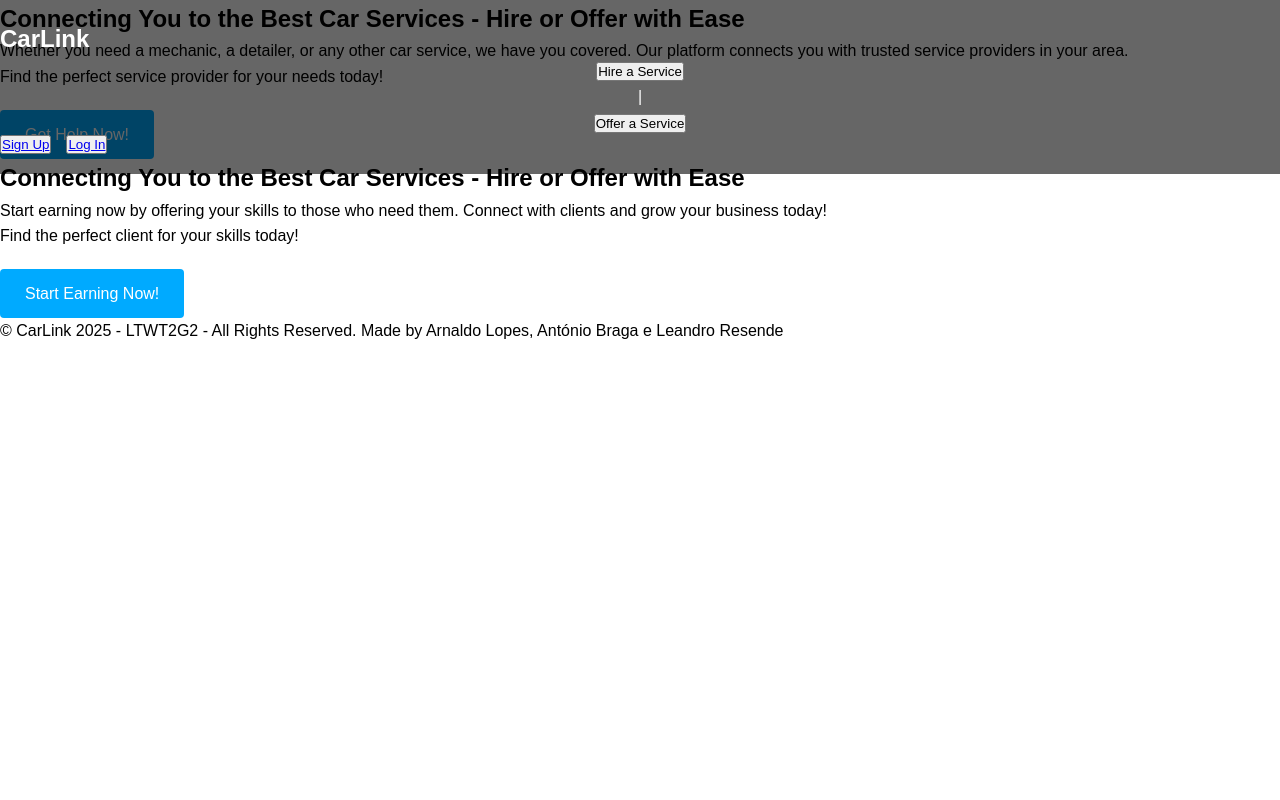
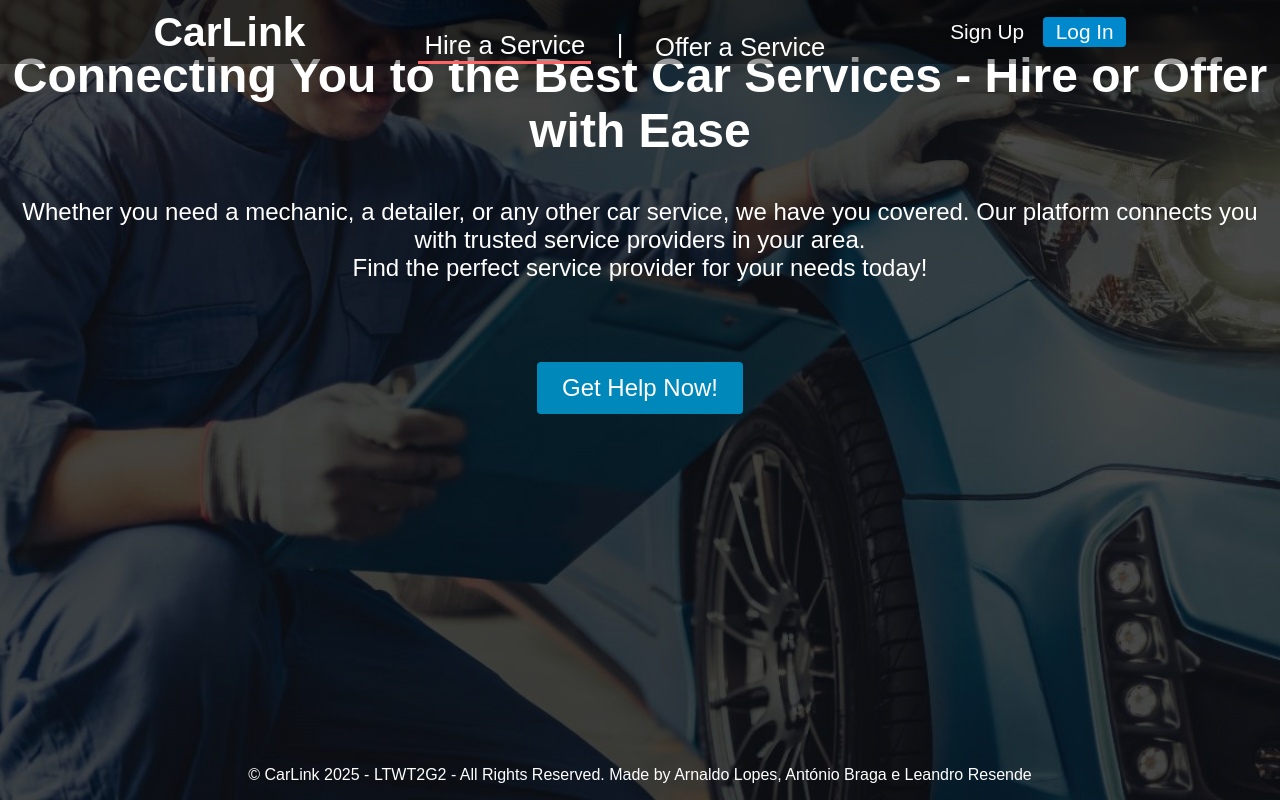
Before and after one commit to leorsd/FEUP-LTW, a PHP site: page /pages/home.php in a window 1280 px wide. Run offline with PHP 8.4, Linux system fonts and the light colour scheme.

Commit message:
Finished css for the 3 pages already implemented

```diff
--- a/css/home.css
+++ b/css/home.css
@@ -1,134 +1,171 @@
-/* Reset basic styles */
-* {
+/* Reset some default styles */
+body {
+    font-family: 'Arial', sans-serif;
     margin: 0;
     padding: 0;
-    box-sizing: border-box;
 }
 
-/* Body defaults */
-body {
-    font-family: Arial, sans-serif;
-    line-height: 1.6;
-}
 
 /* Header Transparent Over Image */
 header {
     position: absolute;
     top: 0;
     left: 0;
-    width: 100%;
-    background: rgba(0, 0, 0, 0.6);
+    width: 100vw;
+    height: 8vh;
+    background: rgba(0, 0, 0, 0.4);
     color: #fff;
-    padding: 20px 0;
-    z-index: 1000;
+    display: flex;
+    align-items: center;
+    justify-content: space-between;
 }
 
-header .container {
-    display: flex;
-    justify-content: space-between;
-    align-items: center;
-    max-width: 1200px;
-    margin: 0 auto;
-    padding: 0 20px;
-    flex-wrap: wrap;
-}
-
-header .logo {
-    font-size: 24px;
+header .left {
+    margin-left: 12vw;
+    font-size: 1.7rem;
     font-weight: bold;
 }
 
 header .center {
-    flex: 1;
+    align-self: last baseline;
+    display: flex;
+
+    button{
+        border: none
+    }
+
+    #hire-button {
+        cursor: pointer;
+        background-color: inherit;
+        color: #fff;
+        font-size: 1.6rem;
+    }
+
+    #bar{
+        cursor: default;
+        user-select: none;
+        pointer-events: none;
+        font-size: 1.6rem;
+        margin: 0 2vw;
+    }
+
+
+    #offer-button{
+        cursor: pointer;
+        background-color: inherit;
+        color: #fff;
+        font-size: 1.6rem;
+    }
+
+    .selected {
+        transition: all 0.1s ease;
+        border-bottom: 3px solid #ff6363;
+    }
+
+}
+
+header .right {
+    margin-right: 12vw;
+
+    display: flex;
+    gap: 1vw;
+
+    #register-button{
+        cursor: pointer;
+        border: none;
+        background-color: inherit;
+        color: #fff;
+        font-size: 1.3rem;
+
+        a{
+            text-decoration: none;
+            color: #fff;
+        }
+
+    }
+
+    #login-button{
+        cursor: pointer;
+        border: none;
+        border-radius: 4px;
+        background-color: #0088cc;
+        color: #fff;
+        font-size: 1.3rem;
+        padding: 0.25vw 1vw;
+
+        a{
+            text-decoration: none;
+            color: #fff;
+        }
+    }
+
+    #login-button:hover{
+        background-color: #0077bb;
+    }
+
+}
+
+
+/* Main Content */
+body{
+    display: flex;
+    flex-direction: column;
+    align-items: center;
+    justify-content: center;
+    height: 100vh;
+    background: linear-gradient(rgba(0, 0, 0, 0.5), rgba(0, 0, 0, 0.5)), url('../images/home-background.jpg');
+    background-size: cover;
+    background-position: center;
+}
+
+section{
+    display: flex;
+    flex-direction: column;
+    justify-content: center;
+    align-items: center;
+    transition: opacity 0.5s ease-in-out;
+    opacity: 1;
+
+    h1{
+        font-size: 3rem;
+        color: #fff;
         text-align: center;
     }
 
-header .right {
-    display: flex;
-    gap: 15px;
-}
-
-.nav-link {
-    text-decoration: none;
+    p{
+        font-size: 1.5rem;
         color: #fff;
-    font-weight: 500;
-    padding: 5px 10px;
-    transition: color 0.3s;
-}
-
-.nav-link:hover {
-    color: #00aaff;
-}
-
-/* Background image intro section */
-.intro-section {
-    height: 100vh;
-    background: url('images/hero-bg.jpg') no-repeat center center / cover;
-    display: flex;
-    align-items: center;
-    justify-content: center;
-    position: relative;
         text-align: center;
-    color: #fff;
-    padding: 0 20px;
-}
-
-.intro-section::before {
-    content: "";
-    position: absolute;
-    top: 0;
-    left: 0;
-    width: 100%;
-    height: 100%;
-    background: rgba(0, 0, 0, 0.4);
-    z-index: 1;
-}
-
-.intro-section .container {
-    position: relative;
-    z-index: 2;
-}
-
-.intro-section h1 {
-    font-size: 42px;
-    margin-bottom: 20px;
-}
-
-.intro-section p {
-    font-size: 18px;
-    margin-bottom: 30px;
-    max-width: 600px;
-    margin: 0 auto;
+        margin: 0;
     }
 
     .btn {
-    display: inline-block;
-    background: #00aaff;
+        font-size: 1.5rem;
+        background: #0088bb;
         color: #fff;
         padding: 12px 25px;
         text-decoration: none;
         border-radius: 4px;
-    transition: background 0.3s ease;
-    margin-top: 20px;
+        margin-top: 10vh;
     }
 
     .btn:hover {
-    background: #0088cc;
+        background: #0077bb;
     }
 
-/* Features section */
-.features {
-    padding: 60px 20px;
-    background: #f4f4f4;
-    text-align: center;
 }
 
-.features .container {
-    max-width: 1000px;
-    margin: 0 auto;
+/* Footer */
+footer {
+    position: absolute;
+    bottom: 0;
+    left: 0;
+    width: 100vw;
+    color: #fff;
+    display: flex;
+    justify-content: center;
 }
 
-.features h2 {
-    font-size: 28px;
-    margin-bottom: 20px;
+.hide {
+    opacity: 0;
 }
```
Also changed, not shown: css/login.css (+8 -10 lines), css/register.css (+10 -10 lines), images/home-background.jpg (added). Lines whose indentation alone changed are shown as unchanged.
